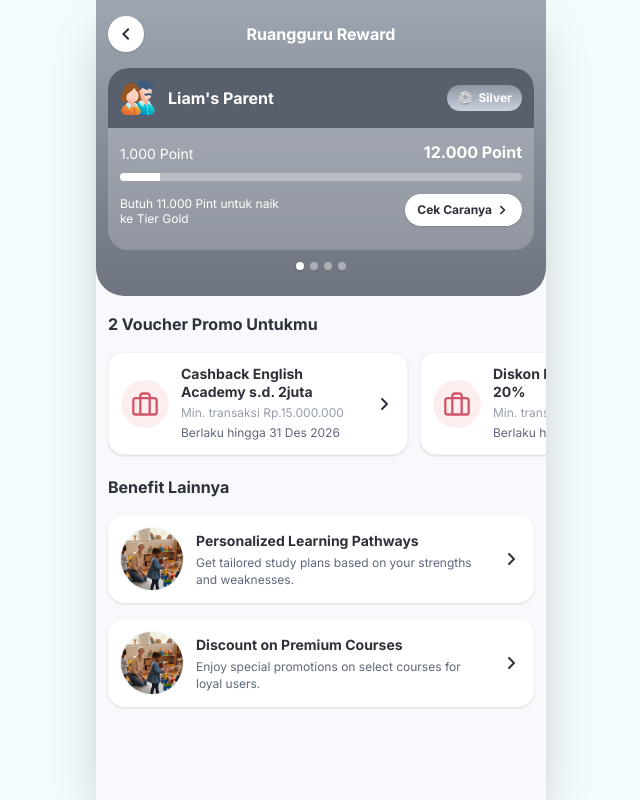
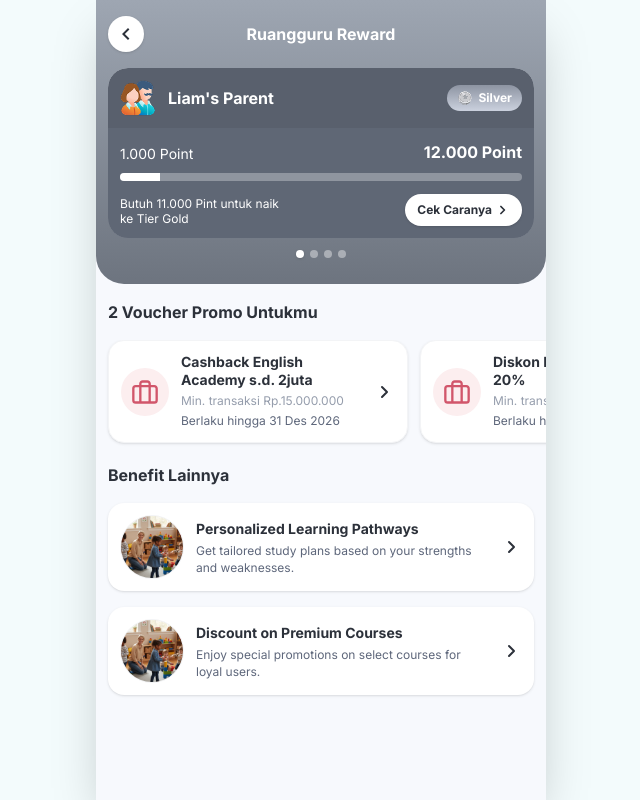
Before and after one commit to hhidro29/parent-app, a Next.js app in the folder apps/web/: page /reward in a window 1280 px wide. Shown: the whole page, without its empty margins (319-959 px from the left). Built offline with nearby package versions, Linux system fonts and the light colour scheme.

Commit message:
fix(reward): update card styling and remove bottom padding

```diff
--- a/apps/web/src/app/reward/page.tsx
+++ b/apps/web/src/app/reward/page.tsx
@@ -69,7 +69,7 @@ export default function RewardPage() {
 
                 {/* User Tier Card Carousel */}
                 <div className="w-full relative mt-[12px]">
-                    <div className="bg-white/20 backdrop-blur-sm rounded-[20px] overflow-hidden pb-[12px]">
+                    <div className="bg-white/20 backdrop-blur-sm rounded-[20px] overflow-hidden">
                         {/* Top Section: Profile */}
                         <div className="p-[12px] flex items-center justify-between bg-[#59606D] backdrop-blur-md">
                             <div className="flex items-center gap-[12px]">
@@ -88,7 +88,7 @@ export default function RewardPage() {
 
                         {/* Bottom Section: Progress */}
                         {/* Measurement: Height 110px */}
-                        <div className="h-[110px] p-[12px] flex flex-col justify-between relative">
+                        <div className="h-[110px] p-[12px] flex flex-col justify-between relative bg-[#5F6775]">
                             {/* Points Text */}
                             <div className="flex justify-between items-end text-white mb-[8px]">
                                 <span className="text-[14px]">1.000 Point</span>
```
